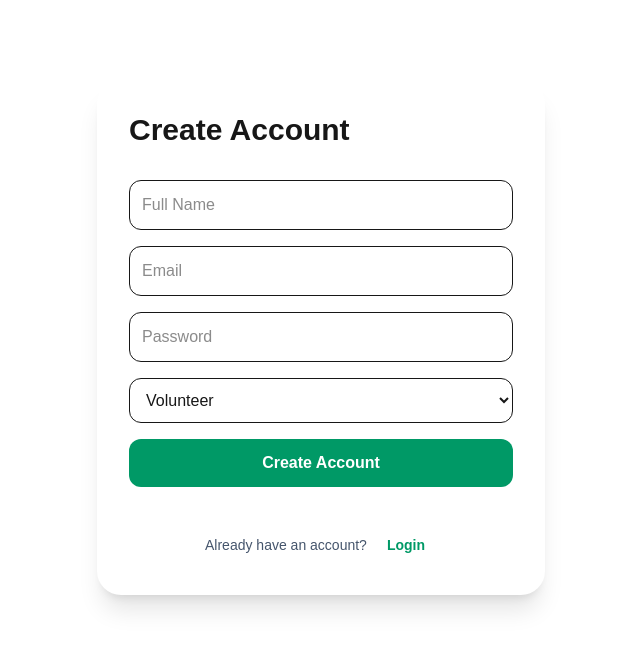
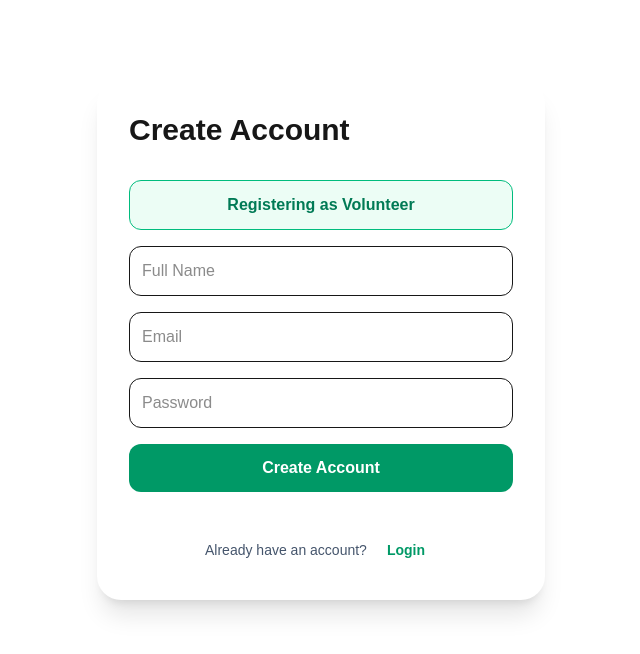
Before and after one commit to wenkvil/VolunMap---AI-, a Next.js app: page /register in a window 1280 px wide. Shown: the top 654 px of the page, without its empty margins (319-959 px from the left). Built offline with nearby package versions, Linux system fonts and the light colour scheme; no server answers.

Commit message:
Improve registration flow for volunteer and organization

```diff
--- a/components/auth/RegisterForm.tsx
+++ b/components/auth/RegisterForm.tsx
@@ -1,25 +1,16 @@
 "use client";
 
 import { useState } from "react";
-import { useRouter } from "next/navigation";
+import { useRouter, useSearchParams } from "next/navigation";
+import Link from "next/link";
 
 import { createUserWithEmailAndPassword } from "firebase/auth";
 import { auth, db } from "@/lib/firebase";
 
 import { doc, setDoc } from "firebase/firestore";
 
-import Link from "next/link";
-
-import { useSearchParams } from "next/navigation";
-
 export default function RegisterForm() {
   const router = useRouter();
-
-  const [name, setName] = useState("");
-  const [email, setEmail] = useState("");
-  const [password, setPassword] = useState("");
-
-
   const searchParams = useSearchParams();
 
   const defaultRole =
@@ -27,7 +18,11 @@ export default function RegisterForm() {
       ? "organization"
       : "volunteer";
 
-     const [role, setRole] = useState<"volunteer" | "organization">(defaultRole);
+  const [role] = useState<"volunteer" | "organization">(defaultRole);
+
+  const [name, setName] = useState("");
+  const [email, setEmail] = useState("");
+  const [password, setPassword] = useState("");
 
   const [loading, setLoading] = useState(false);
 
@@ -37,8 +32,7 @@ export default function RegisterForm() {
     try {
       setLoading(true);
 
-      const userCredential =
-        await createUserWithEmailAndPassword(
+      const userCredential = await createUserWithEmailAndPassword(
         auth,
         email,
         password
@@ -54,13 +48,14 @@ export default function RegisterForm() {
         createdAt: new Date(),
       });
 
-      if (role === "volunteer") {
-        router.push("/volunteer");
-      } else {
-        router.push("/organization");
-      }
+      router.push(
+        role === "organization"
+          ? "/organization"
+          : "/volunteer"
+      );
     } catch (error: unknown) {
       console.error(error);
+
       if (error instanceof Error) {
         alert(error.message);
       } else {
@@ -82,11 +77,25 @@ export default function RegisterForm() {
 
       <div className="space-y-4">
 
+        <div
+          className={`rounded-xl border p-3 text-center font-bold ${
+            role === "organization"
+              ? "border-blue-500 bg-blue-50 text-blue-700"
+              : "border-emerald-500 bg-emerald-50 text-emerald-700"
+          }`}
+        >
+          Registering as{" "}
+          {role === "organization"
+            ? "Organization"
+            : "Volunteer"}
+        </div>
+
         <input
           className="w-full rounded-xl border p-3"
           placeholder="Full Name"
           value={name}
           onChange={(e) => setName(e.target.value)}
+          required
         />
 
         <input
@@ -95,6 +104,7 @@ export default function RegisterForm() {
           type="email"
           value={email}
           onChange={(e) => setEmail(e.target.value)}
+          required
         />
 
         <input
@@ -103,40 +113,30 @@ export default function RegisterForm() {
           type="password"
           value={password}
           onChange={(e) => setPassword(e.target.value)}
+          required
         />
-
-        <select
-          className="w-full rounded-xl border p-3"
-          value={role}
-          onChange={(e) =>
-            setRole(
-              e.target.value as
-                | "volunteer"
-                | "organization"
-            )
-          }
-        >
-          <option value="volunteer">
-            Volunteer
-          </option>
-
-          <option value="organization">
-            Organization
-          </option>
-        </select>
 
         <button
           disabled={loading}
-          className="w-full rounded-xl bg-emerald-600 py-3 font-bold text-white transition hover:bg-emerald-700 disabled:opacity-50"
+          className={`w-full rounded-xl py-3 font-bold text-white transition disabled:opacity-50 ${
+            role === "organization"
+              ? "bg-blue-600 hover:bg-blue-700"
+              : "bg-emerald-600 hover:bg-emerald-700"
+          }`}
         >
           {loading ? "Creating..." : "Create Account"}
         </button>
 
         <div className="mt-6 flex items-center justify-center gap-2 text-sm text-slate-600">
           <span>Already have an account?</span>
+
           <Link
-            href="/login"
-            className="rounded-lg px-3 py-2 font-semibold text-emerald-600 transition hover:bg-emerald-50"
+            href={`/login?role=${role}`}
+            className={`rounded-lg px-3 py-2 font-semibold transition ${
+              role === "organization"
+                ? "text-blue-600 hover:bg-blue-50"
+                : "text-emerald-600 hover:bg-emerald-50"
+            }`}
           >
             Login
           </Link>
```
Lines whose indentation alone changed are shown as unchanged.
